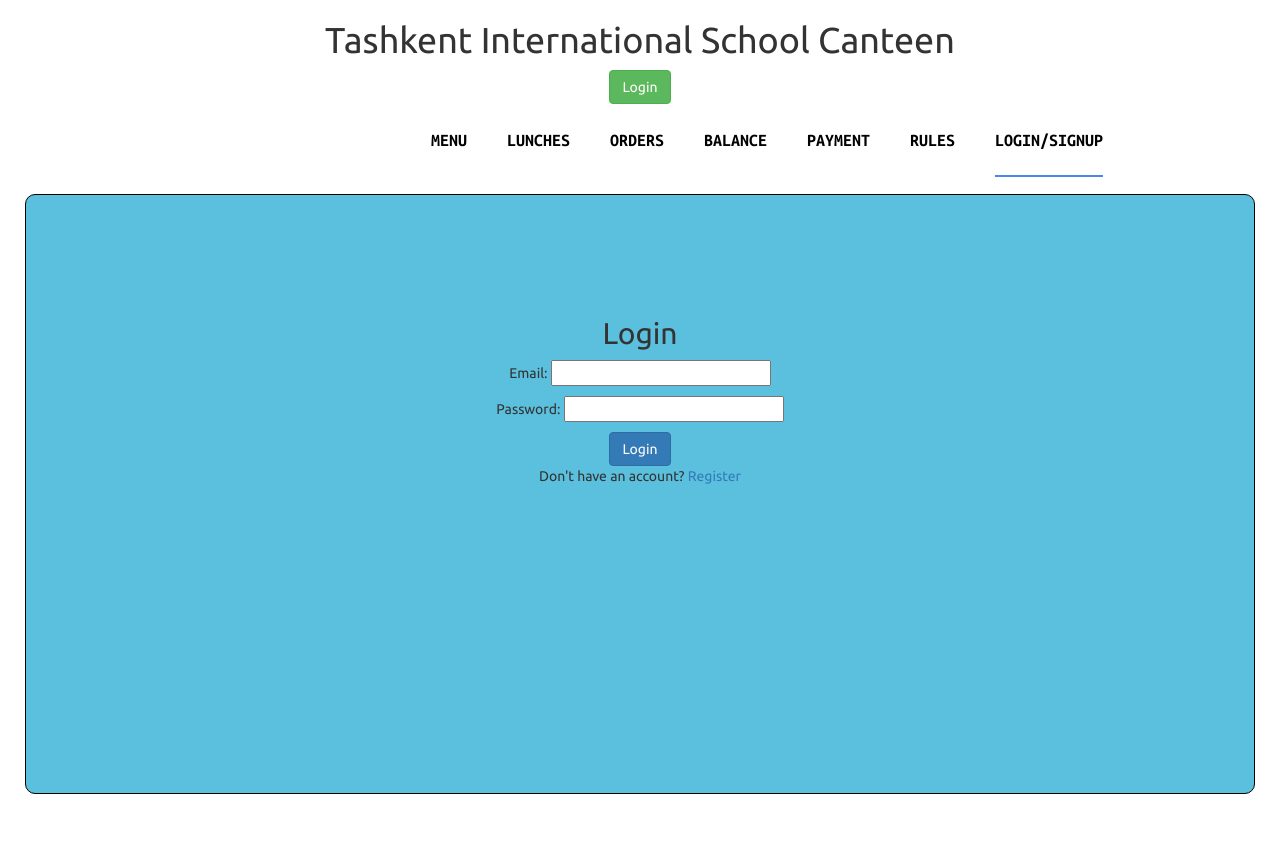
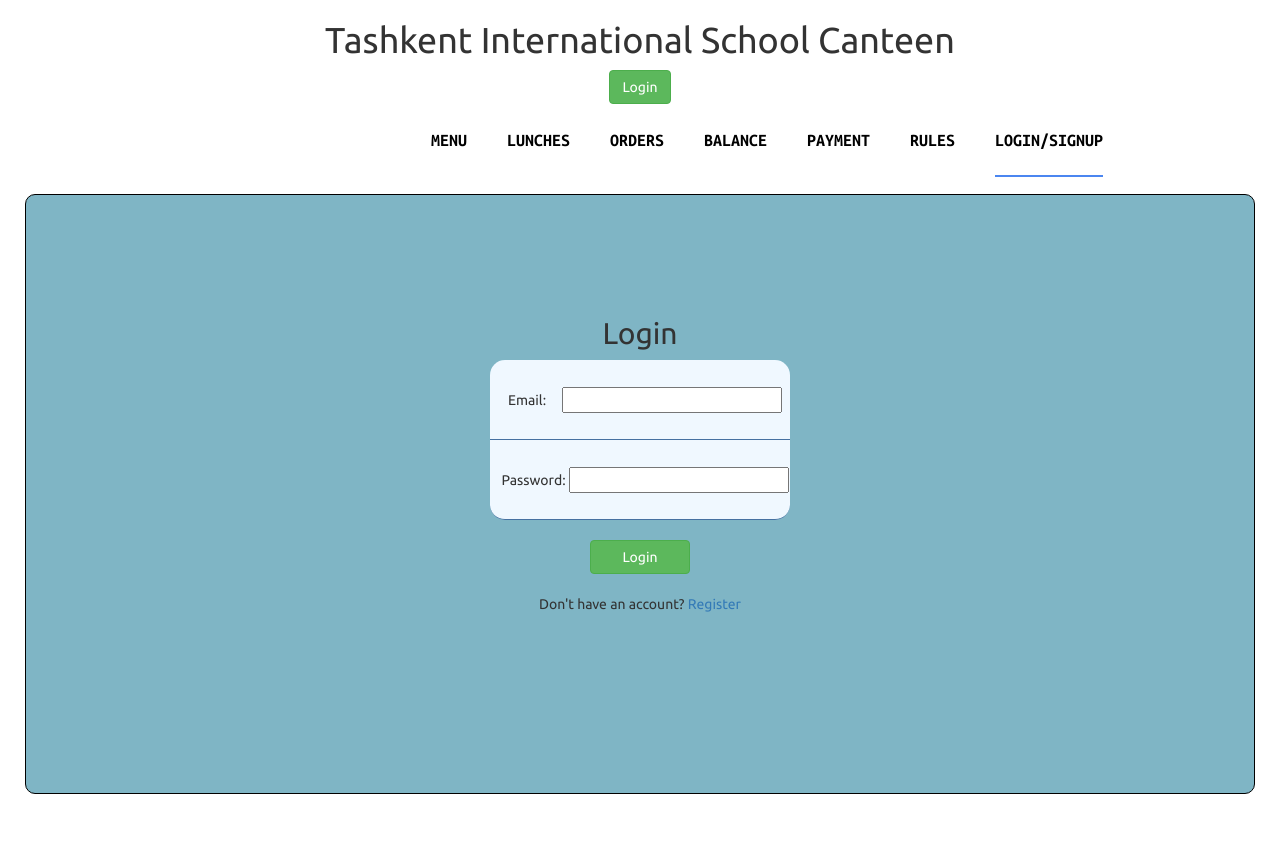
Before and after one commit to azmabdu/canteen, a Django app: page /login in a window 1280 px wide; the page is wider, and only the part inside the window is pictured. Run offline with Django 4.2, Linux system fonts and the light colour scheme; some libraries are stand-ins or nearby versions.

Commit message:
front page last update 15 Feb evening

```diff
--- a/static/css/main.css
+++ b/static/css/main.css
@@ -15,7 +15,9 @@ h1 {
 
 .main {
     border: 1px solid black;
-    background-color: #5bc0de;
+    background-color: #7fb5c5;
+    /* #7fb5c5 */
+    /* #5bc0de */
     margin-left: 25px;
     margin-right: 25px;
     height: 600px;
@@ -124,7 +126,7 @@ h1 {
     font-size: 15px;
 }
 
-<<<<<<< HEAD
+
 .balance_body{
     width: 50%;
     margin:auto
@@ -292,15 +294,111 @@ margin: 0;
     width: 100%;
     height: 100px;
     font-size: 50px !important;
-    background: rgb(76,161,175);
-    background: linear-gradient(176deg,  rgb(88, 182, 197) 29%, rgba(45,179,251,1) 88%)!important;
-    /* padding-bottom: 20px; */
-=======
+}
 .item {
     margin: 0;
 }
 
-.rules {
 
->>>>>>> ea1db694700519ee5fa80c5bea207c755559b3c2
+
+
+
+
+
+
+
+
+
+
+
+
+/* rules  */
+
+
+
+
+
+.rules_container{
+    width: 70%;
+    height: fit-content;
+    border-radius: 20px;
+    background-color: #4671a1;
+    margin: auto;
+    display: flex;
+    flex-direction: column;
+    gap: 40px;
+    padding: 20px;
 }
+.rules_docs{
+    display: flex;justify-content: space-between;
+
+}
+.rules_docs iframe{
+    width: 30%;
+    height: 80%;
+}
+.rules{
+    font-size: 20px;text-align: left;
+    /* border: 1px solid black; */
+    padding: 10px;
+    border-radius: 10px;
+    color: rgb(0, 0, 0);
+    background-color: rgb(226, 237, 255);
+    width: fit-content;
+    margin: auto;
+}
+
+
+
+
+
+
+
+
+
+
+
+/* login */
+
+
+
+
+
+
+.login_input{
+    width: 300px;
+    border-bottom: 1px solid #4671a1;;
+    margin: auto;
+    display: flex;
+    padding: 10px;
+    padding-right: 0;
+    justify-content: space-between;
+    background-color: aliceblue;
+    height: 80px;
+}
+.borderup{
+    border-radius: 15px 15px 0 0;
+}
+.borderdown{
+border-radius:0 0 15px 15px;
+
+}
+.login_input p{
+    height:fit-content;
+    margin: auto;
+}
+
+.input{
+    /* margin-right: 0; */
+    /* width: 70px; */
+    position: relative;
+    right: 0;
+}
+.btn_login{
+    width: 100px;
+    margin:20px  auto;
+
+}
+.btn_login button{
+    width: 100%;
+}
--- a/templates/login.html
+++ b/templates/login.html
@@ -13,9 +13,19 @@
     <h2>Login</h2>
     <form action="{% url 'main:login' %}" method="POST">
         {% csrf_token %}
-            <p>Email: {{ form.email }}</p>
-            <p>Password: {{ form.password }}</p>
-            <button class="btn btn-primary" type="submit">Login</button>
+        <div class="login_input borderup">
+
+            <p>Email: </p>
+            <p class="input"> {{ form.email }}</p>
+        </div>
+        <div class="login_input borderdown">
+
+            <p>Password:</p>
+            <p class="input"> {{ form.password }}</p>
+        </div>
+        <div class="btn_login">
+            <button class="btn btn-success" type="submit">Login</button>
+        </div>
     </form>
     Don't have an account? <a href="{% url 'main:register' %}">Register</a>
 </div>
--- a/templates/payment.html
+++ b/templates/payment.html
@@ -22,6 +22,7 @@
 
         <a href="{% url "main:pay" %}">
             <button class="full_width btn btn-primary btn-lg ">Pay</button>
+            <!-- can be used btn-success as well -->
         </a>
     </div>
 </div>
--- a/templates/rules.html
+++ b/templates/rules.html
@@ -3,6 +3,7 @@
 
 {% block content %}
 <h2>Tashkent International School Canteen <br> Rules</h2>
+<div class="rules_container">
 
     <div class="rules">
         <p>1. Food waste must be disposed of properly in the trash cans provided.</p>
@@ -12,8 +13,11 @@
         <p>5. Students are responsible for cleaning their own table after finishing their meal.</p>
     </div>
 
+    <div class="rules_docs">
 
         <iframe src="static/pdf/Resume.pdf" frameborder="0"></iframe>
         <iframe src="static/pdf/Resume.pdf" frameborder="0"></iframe>
         <iframe src="static/pdf/Resume.pdf" frameborder="0"></iframe>
+    </div>
+</div>
 {% endblock %}
```
Lines whose indentation alone changed are shown as unchanged.
